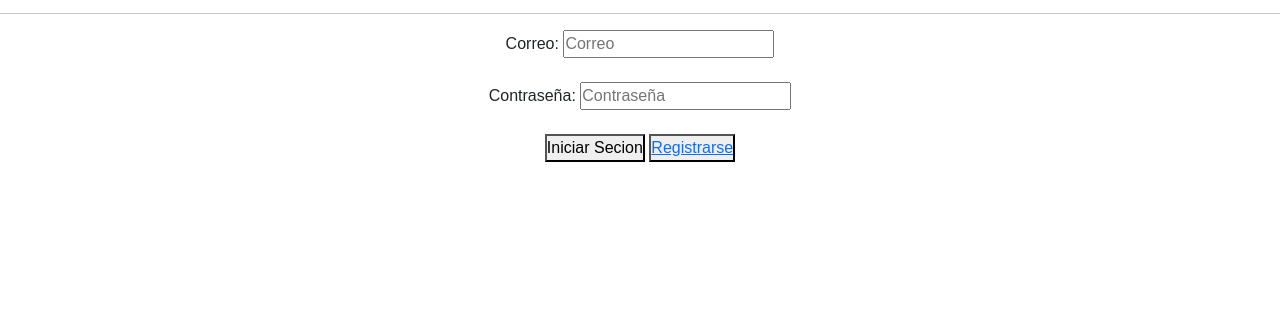
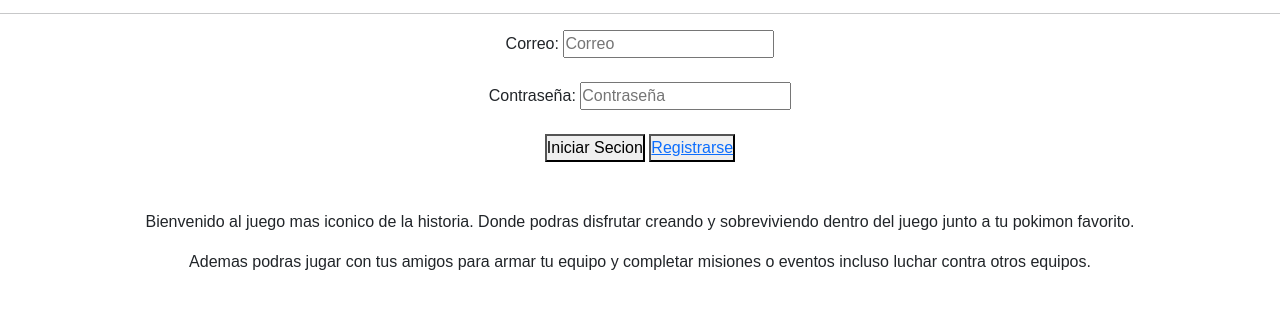
Before and after one commit to marcosvalbuena159/Java-Script, a plain HTML site: page juego java script/Vistas/login.html in a window 1280 px wide. Shown: the part 225-534 px from the top of the page. Drawn offline with nearby package versions, Linux system fonts and the light colour scheme.

Commit message:
tercera carga

```diff
--- a/juego java script/Vistas/login.html
+++ b/juego java script/Vistas/login.html
@@ -56,9 +56,20 @@
                 <a href="registro.html">Registrarse</a>
             </button>
         </form>
+        <br>
+        <br>
+        <p>
+            Bienvenido al juego mas iconico de la historia. Donde podras disfrutar creando y sobreviviendo dentro del
+            juego junto a tu pokimon favorito.
+        </p>
+        <p>
+            Ademas podras jugar con tus amigos para armar tu equipo y completar misiones o eventos incluso luchar
+            contra otros equipos.
+        </p>
     </center>
 </body>
 <footer>
     <script src="../Js/index.js"></script>
 </footer>
+
 </html>
```
